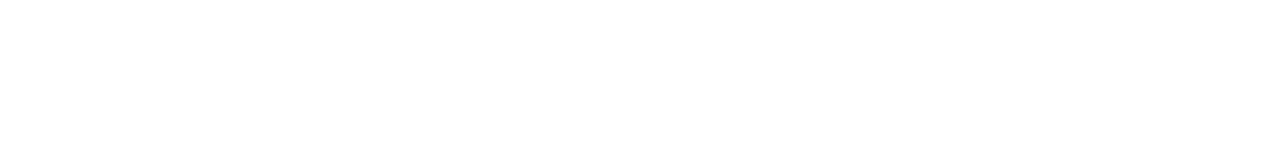
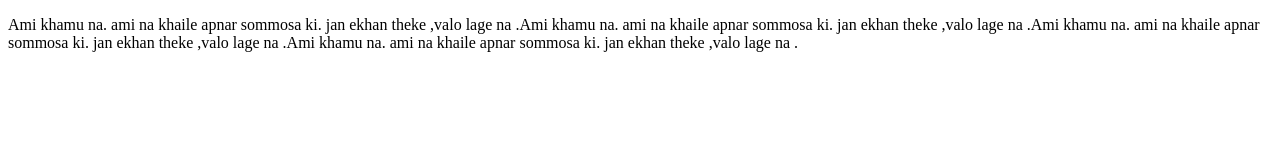
Before and after one commit to minhaj115/my-sec-repo, a plain HTML site: page index.html in a window 1280 px wide. Drawn offline with Linux system fonts and the light colour scheme.

Commit message:
css added

```diff
--- a/index.html
+++ b/index.html
@@ -7,6 +7,6 @@
      <title>My secend repo</title>
 </head>
 <body>
-
+     <p>Ami khamu na. ami na khaile apnar sommosa ki. jan ekhan theke ,valo lage na .Ami khamu na. ami na khaile apnar sommosa ki. jan ekhan theke ,valo lage na .Ami khamu na. ami na khaile apnar sommosa ki. jan ekhan theke ,valo lage na .Ami khamu na. ami na khaile apnar sommosa ki. jan ekhan theke ,valo lage na .</p>
 </body>
 </html>
--- /dev/null
+++ b/style.css
@@ -0,0 +1,3 @@
+p{
+     background-color: coral;
+}
```
